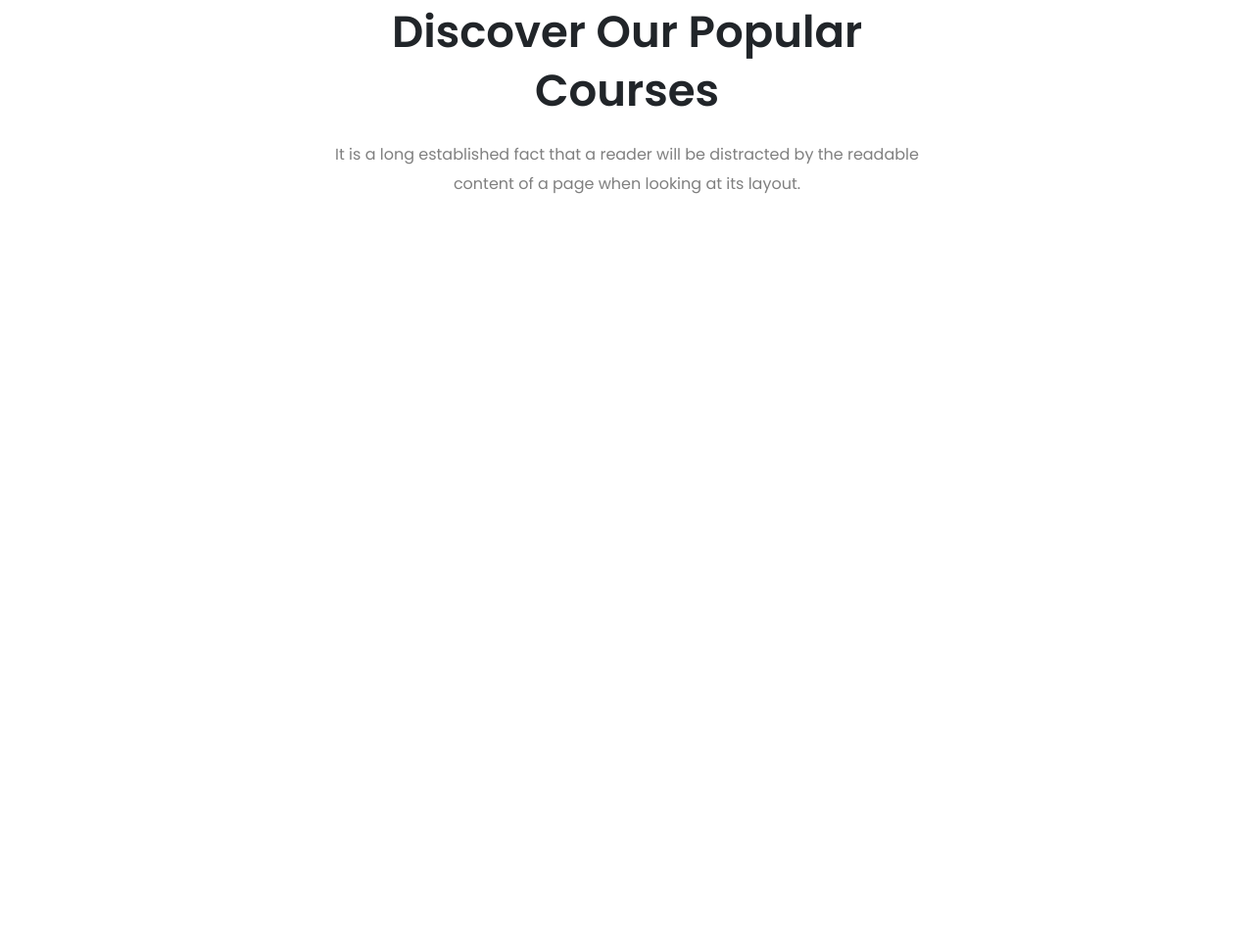
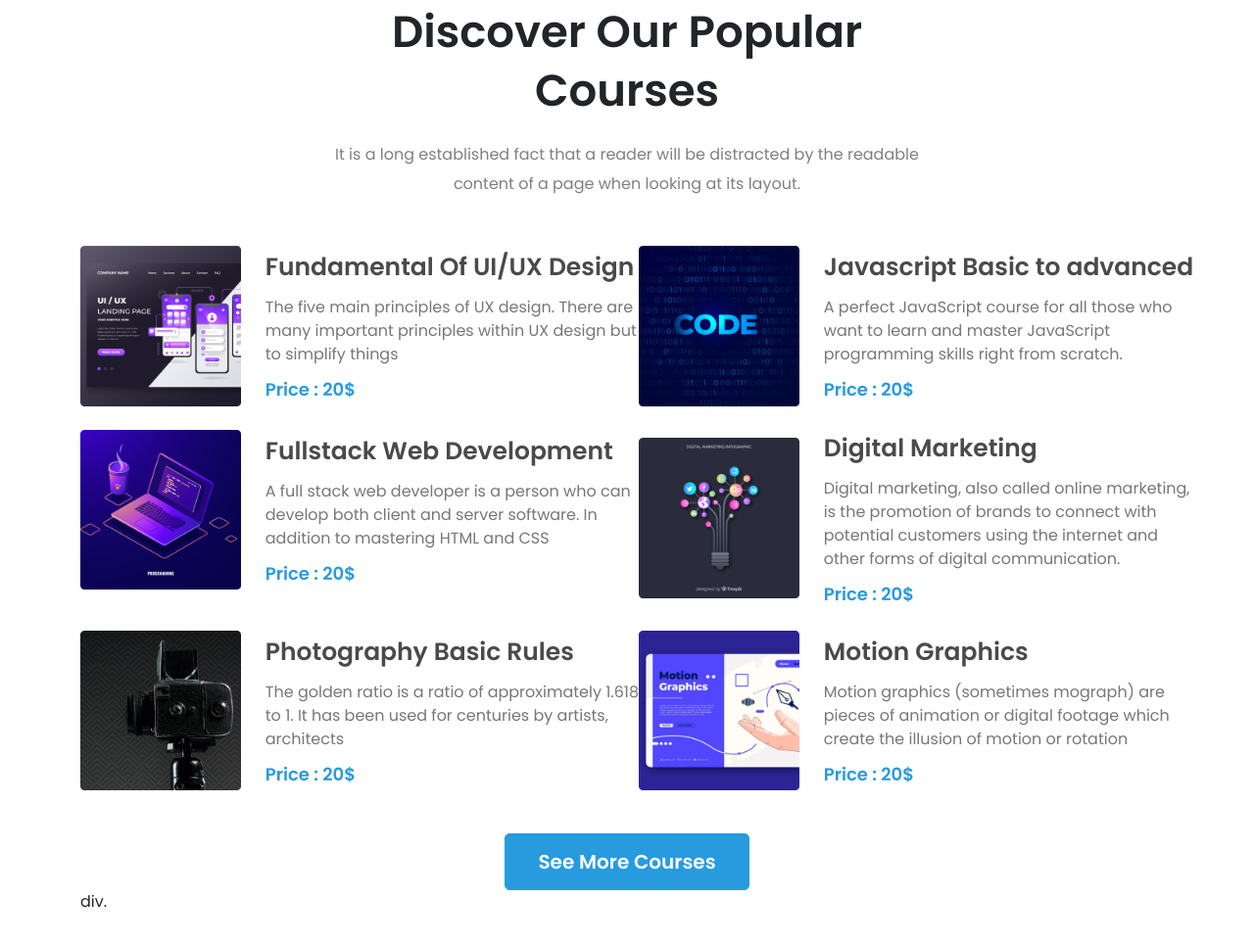
Before and after one commit to codersurjo/edTech-website, a plain HTML site: page index.html in a window 1280 px wide. Shown: the part 889-1854 px from the top of the page at 98% size. Before the commit the page ends 1246 px from the top, so only its background shows below. Drawn offline with nearby package versions, Linux system fonts and the light colour scheme.

Commit message:
item push

```diff
--- a/assets/css/style.css
+++ b/assets/css/style.css
@@ -162,3 +162,61 @@ a:hover{
 .slider_caption a:hover{
     opacity: 0.7;
 }
+.single_item{
+    align-items: center;
+    margin-bottom: 24px;
+}
+.image {
+	flex: 0 0 30%;
+	max-width: 30%;
+}
+.image img{
+    width: 100%;
+}
+.text{
+    flex: 0 0 70%;
+	max-width: 70%;
+    margin-left: 25px;
+}
+.text h4{
+    font-style: normal;
+    font-weight: 600;
+    font-size: 25px;
+    line-height: 38px;
+    color: #4A4A4A;
+}
+.text p{
+    font-style: normal;
+    font-weight: 400;
+    font-size: 16px;
+    line-height: 24px;
+    color: #777777;
+    margin: 10px 0;
+}
+.text span{
+    font-style: normal;
+    font-weight: 600;
+    font-size: 18px;
+    line-height: 27px;
+    color: #289BDE;
+}
+.view{
+    text-align: center;
+    margin-top: 20px;
+}
+.view a{
+    padding: 13px 33px;
+    color: #FFF;
+    font-style: normal;
+    font-weight: 600;
+    font-size: 20px;
+    line-height: 30px;
+    background: #289BDE;
+    border: 1px solid #289BDE;
+    border-radius: 5px;
+    display: inline-block;
+    transition: 0.2s;
+}
+.view a:hover{
+    opacity: 0.7;
+}
--- a/index.html
+++ b/index.html
@@ -117,23 +117,103 @@
                 <div class="col-xl-12">
                     <div class="section_heading">
                         <h2 class="text-center text-dark fw-semibold">Discover Our Popular Courses</h2>
-                        <p class="text-center text-black-50 fw-normal">It is a long established fact that a reader will be distracted by the
+                        <p class="text-center text-black-50 fw-normal">It is a long established fact that a reader will
+                            be distracted by the
                             readable content of a page when looking at its layout.</p>
                     </div>
                 </div>
             </div>
-            <div class="row">
+            <div class="row mt-5">
                 <div class="col-xl-6">
-                    <div class="single_item">
+                    <div class="single_item d-lg-flex">
                         <div class="image">
-                            <img src="" alt="">
+                            <img src="assets/images/cover/course-1.png" alt="Image">
                         </div>
                         <div class="text">
-                            <h4></h4>
-                            <p></p>
-                            <span></span>
+                            <h4>Fundamental Of UI/UX Design</h4>
+                            <p>The five main principles of UX design. There are many important principles within UX
+                                design but to simplify things</p>
+                            <span>Price : 20$</span>
                         </div>
                     </div>
+                </div>
+                <div class="col-xl-6">
+                    <div class="single_item d-lg-flex">
+                        <div class="image">
+                            <img src="assets/images/cover/course-2.png" alt="Image">
+                        </div>
+                        <div class="text">
+                            <h4>Javascript Basic to advanced</h4>
+                            <p>A perfect JavaScript course for all those who want to learn and master JavaScript
+                                programming skills right from scratch.</p>
+                            <span>Price : 20$</span>
+                        </div>
+                    </div>
+                </div>
+                <div class="col-xl-6">
+                    <div class="single_item d-lg-flex">
+                        <div class="image">
+                            <img src="assets/images/cover/course-3.png" alt="Image">
+                        </div>
+                        <div class="text">
+                            <h4>Fullstack Web Development</h4>
+                            <p>A full stack web developer is a person who can develop both client and server software.
+                                In addition to mastering HTML and CSS</p>
+                            <span>Price : 20$</span>
+                        </div>
+                    </div>
+                </div>
+                <div class="col-xl-6">
+                    <div class="single_item d-lg-flex">
+                        <div class="image">
+                            <img src="assets/images/cover/course-4.png" alt="Image">
+                        </div>
+                        <div class="text">
+                            <h4>Digital Marketing</h4>
+                            <p>Digital marketing, also called online marketing, is the promotion of brands to connect
+                                with potential customers using the internet and other forms of digital communication.
+                            </p>
+                            <span>Price : 20$</span>
+                        </div>
+                    </div>
+                </div>
+                <div class="col-xl-6">
+                    <div class="single_item d-lg-flex">
+                        <div class="image">
+                            <img src="assets/images/cover/course-5.png" alt="Image">
+                        </div>
+                        <div class="text">
+                            <h4>Photography Basic Rules</h4>
+                            <p>The golden ratio is a ratio of approximately 1.618 to 1. It has been used for centuries
+                                by artists, architects</p>
+                            <span>Price : 20$</span>
+                        </div>
+                    </div>
+                </div>
+                <div class="col-xl-6">
+                    <div class="single_item d-lg-flex">
+                        <div class="image">
+                            <img src="assets/images/cover/course-6.png" alt="Image">
+                        </div>
+                        <div class="text">
+                            <h4>Motion Graphics</h4>
+                            <p>Motion graphics (sometimes mograph) are pieces of animation or digital footage which
+                                create the illusion of motion or rotation</p>
+                            <span>Price : 20$</span>
+                        </div>
+                    </div>
+                </div>
+
+                <div class="col-xl-12">
+                    <div class="view">
+                        <a href="#">See More Courses</a>
+                    </div>
+                </div>
+            </div>
+
+            <div class="row">
+                <div class="col-xl-12">
+                    div.
                 </div>
             </div>
         </div>
```
